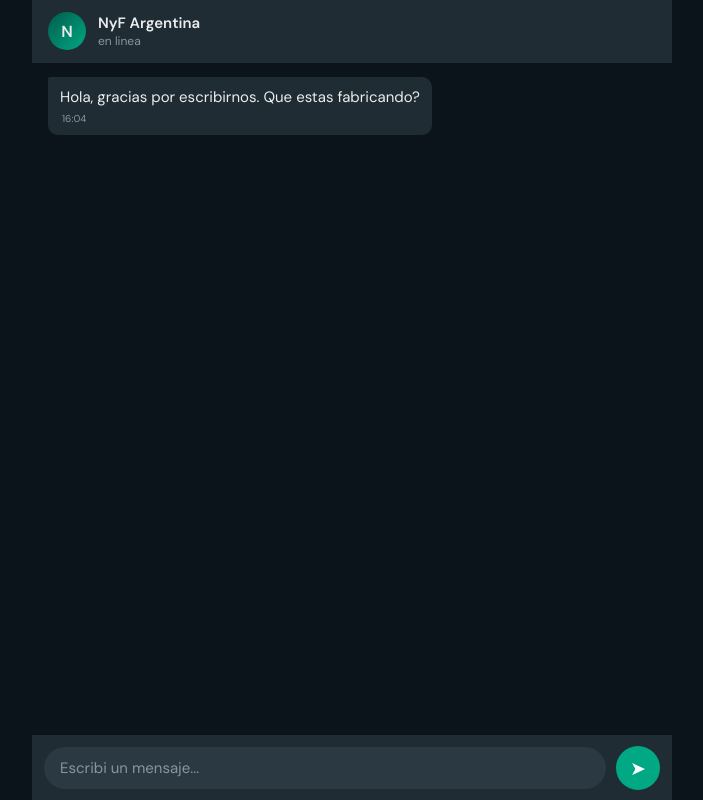
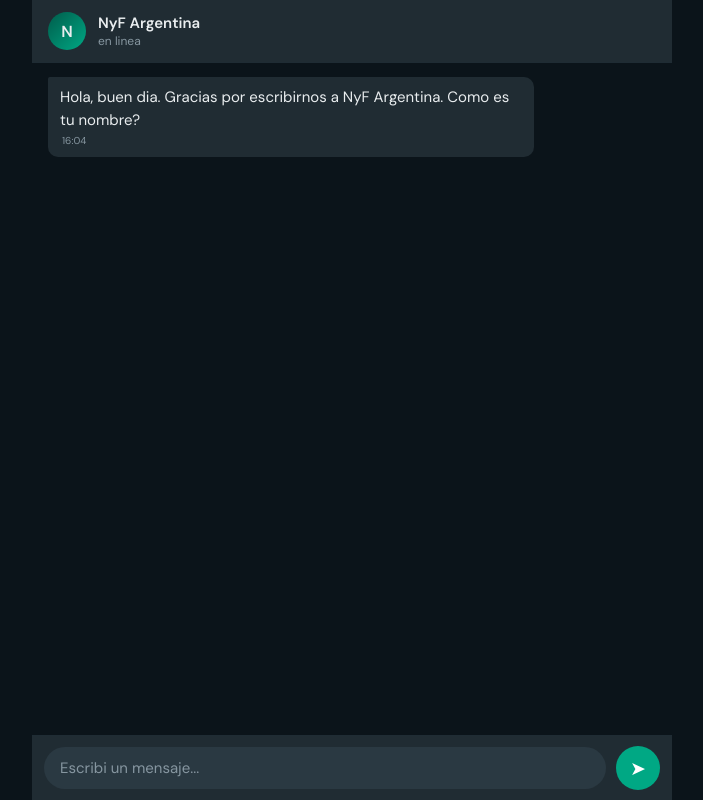
Before and after one commit to NyF-argentina/nyf-bot, a website: page index.html in a window 1280 px wide. Shown: the whole page, without its empty margins (288-991 px from the left). Drawn offline with Linux system fonts and the light colour scheme.

Commit message:
Update index.html

```diff
--- a/index.html
+++ b/index.html
@@ -113,7 +113,7 @@
   busy=false;
 }
 
-var first='Hola, gracias por escribirnos. Que estas fabricando?';
+var first='Hola, buen dia. Gracias por escribirnos a NyF Argentina. Como es tu nombre?';
 chatHistory.push({role:'assistant',content:first});
 renderMsg('in',first);
 </script>
```
